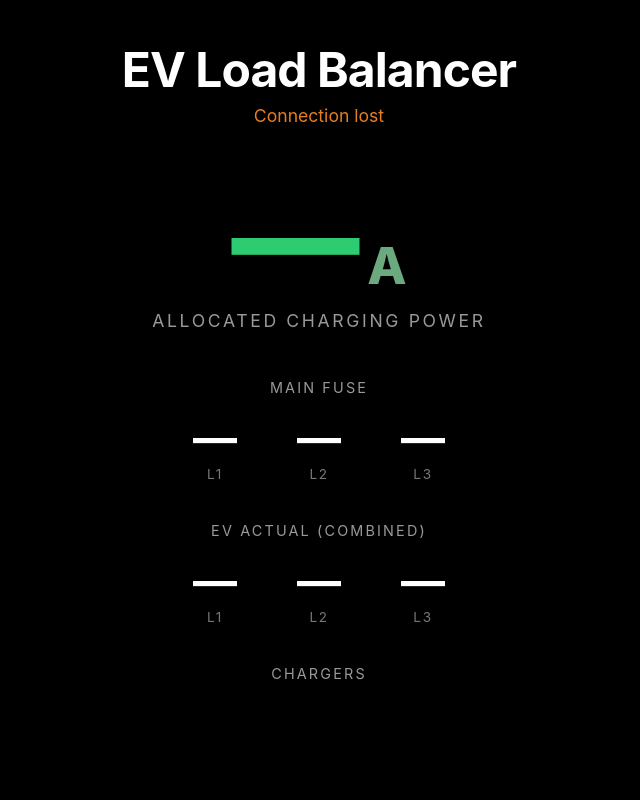
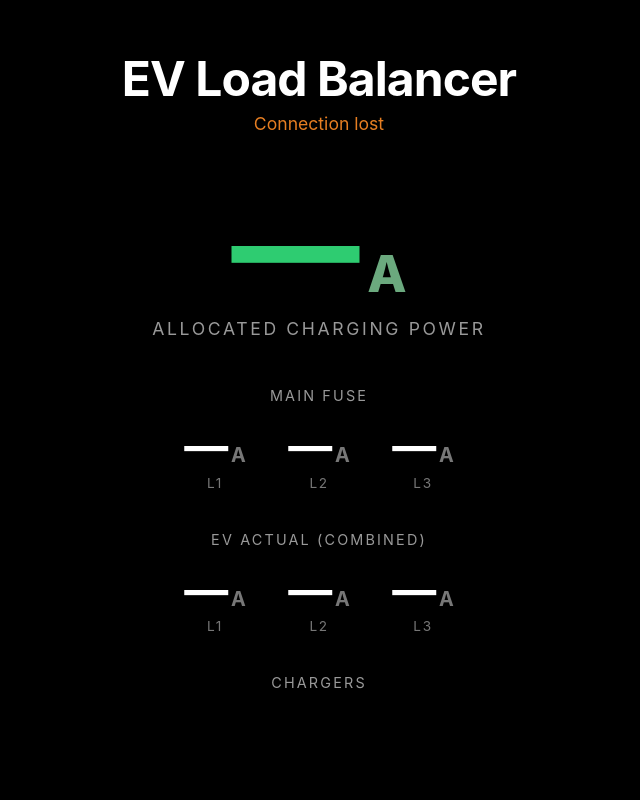
Before and after one commit to elitenudel/OpenSven, a Flask app: page / in a window 1280 px wide. Shown: the whole page, without its empty margins (321-961 px from the left). Run offline with Flask 3, Linux system fonts and the light colour scheme; data that the repository does not hold is empty.

Commit message:
Fixed current units in web page and update rate

```diff
--- a/config.yaml
+++ b/config.yaml
@@ -23,7 +23,7 @@ shelly:
 # so a single shared budget gets used by whichever charger actually has a
 # car plugged in, instead of splitting it upfront across all of them.
 defa:
-  poll_interval_seconds: 5
+  poll_interval_seconds: 2
   # Must be comfortably below alive_timeout_seconds, so a normal cycle or
   # two of jitter never accidentally triggers the fallback.
   alive_interval_seconds: 3
--- a/ev_balancer/templates/index.html
+++ b/ev_balancer/templates/index.html
@@ -25,6 +25,7 @@
     display: flex;
     flex-direction: column;
     align-items: center;
+    justify-content: center;
     min-height: 100vh;
     text-align: center;
     padding: 2.5rem 1.5rem;
@@ -109,6 +110,12 @@
     line-height: 1;
   }
 
+  .phase .unit {
+    font-size: 0.45em;
+    color: #777;
+    margin-left: 0.15em;
+  }
+
   .phase .label {
     margin-top: 0.4rem;
     font-size: clamp(0.65rem, 1.2vw, 0.85rem);
@@ -179,18 +186,18 @@
   <div class="section">
     <div class="section-label">Main Fuse</div>
     <div class="phases">
-      <div class="phase"><span class="value" id="fuse-l1">&mdash;</span><span class="label">L1</span></div>
-      <div class="phase"><span class="value" id="fuse-l2">&mdash;</span><span class="label">L2</span></div>
-      <div class="phase"><span class="value" id="fuse-l3">&mdash;</span><span class="label">L3</span></div>
+      <div class="phase"><span class="value"><span id="fuse-l1">&mdash;</span><span class="unit">A</span></span><span class="label">L1</span></div>
+      <div class="phase"><span class="value"><span id="fuse-l2">&mdash;</span><span class="unit">A</span></span><span class="label">L2</span></div>
+      <div class="phase"><span class="value"><span id="fuse-l3">&mdash;</span><span class="unit">A</span></span><span class="label">L3</span></div>
     </div>
   </div>
 
   <div class="section">
     <div class="section-label">EV Actual (combined)</div>
     <div class="phases">
-      <div class="phase"><span class="value" id="ev-l1">&mdash;</span><span class="label">L1</span></div>
-      <div class="phase"><span class="value" id="ev-l2">&mdash;</span><span class="label">L2</span></div>
-      <div class="phase"><span class="value" id="ev-l3">&mdash;</span><span class="label">L3</span></div>
+      <div class="phase"><span class="value"><span id="ev-l1">&mdash;</span><span class="unit">A</span></span><span class="label">L1</span></div>
+      <div class="phase"><span class="value"><span id="ev-l2">&mdash;</span><span class="unit">A</span></span><span class="label">L2</span></div>
+      <div class="phase"><span class="value"><span id="ev-l3">&mdash;</span><span class="unit">A</span></span><span class="label">L3</span></div>
     </div>
   </div>
 
@@ -266,7 +273,7 @@
     }
 
     poll();
-    setInterval(poll, 2000);
+    setInterval(poll, 1000);
   </script>
 </body>
 </html>
```
